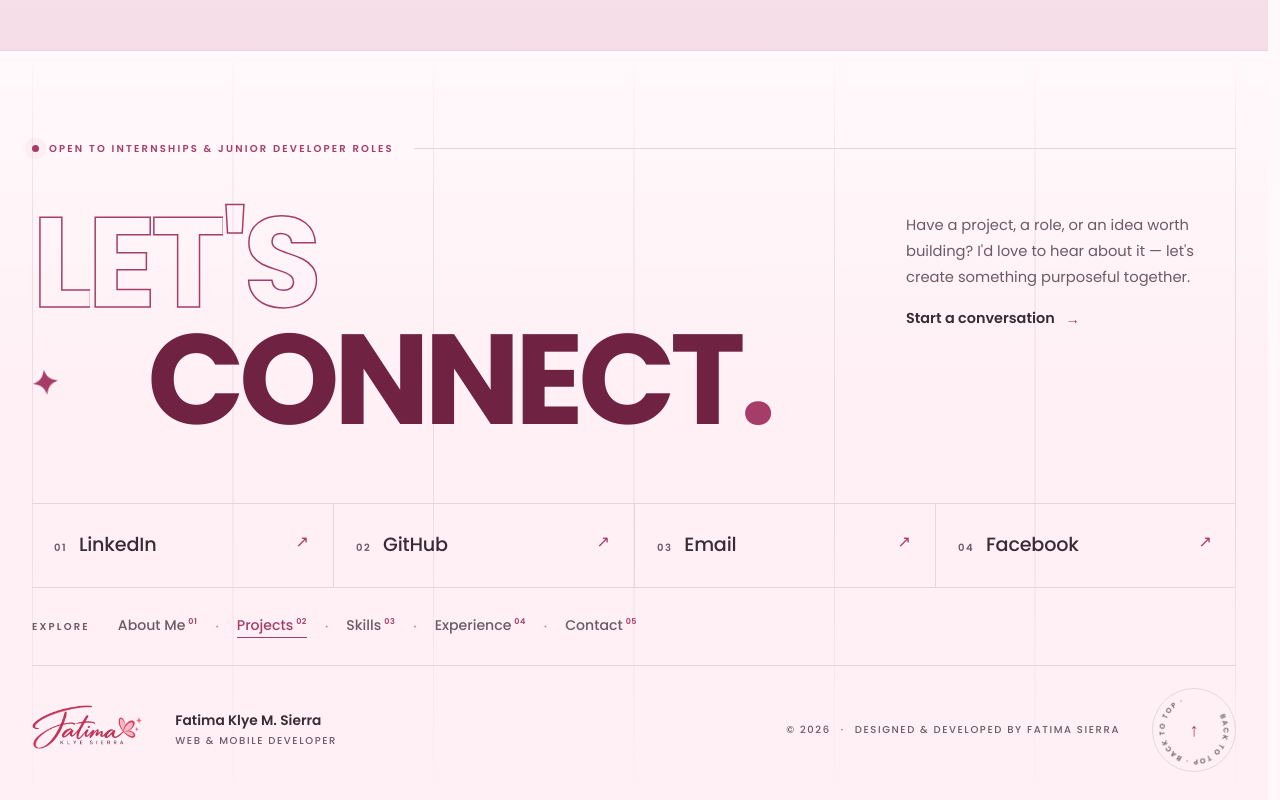
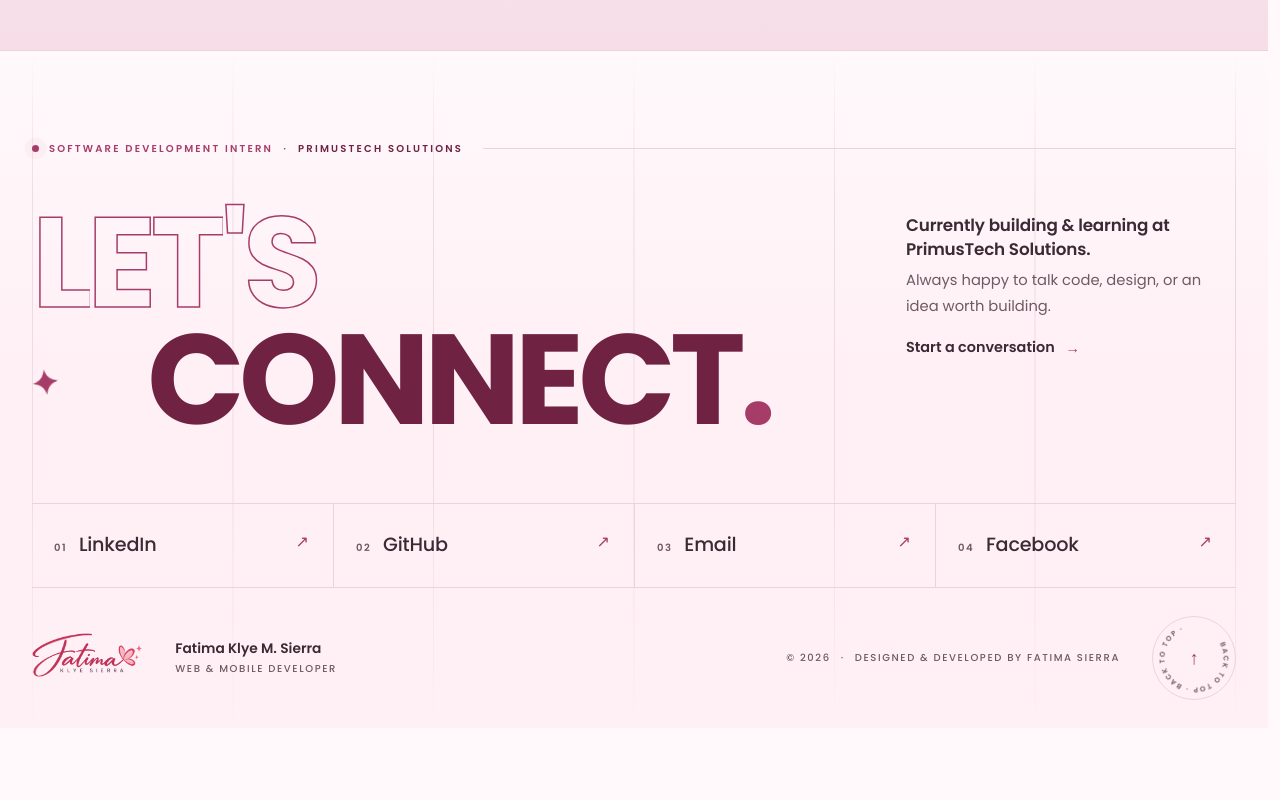
Before and after one commit to FatimaKlye/fatima-sierra-portfolio, a Next.js app: page /projects/beautiverse in a window 1280 px wide. Shown: the part 4903-5703 px from the top of the page. After the commit the page ends 5631 px from the top, so only its background shows below. Built offline with nearby package versions, Linux system fonts and the light colour scheme.

Commit message:
refactor SiteFooter component and styles for clarity and updated role information

```diff
--- a/components/layout/SiteFooter.module.css
+++ b/components/layout/SiteFooter.module.css
@@ -1,4 +1,4 @@
-/* Editorial closing panel: one oversized statement, a social rail, a quiet index and a signature line. */
+/* Editorial closing panel: a current-role eyebrow, one oversized statement, a social rail and a signature line. */
 .footer {
   --ft-pink: var(--color-primary);
   --ft-burgundy: #6f2242;
@@ -60,8 +60,11 @@
   gap: 20px;
 }
 
-.eyebrow,
-.navLabel {
+.eyebrow {
+  display: inline-flex;
+  flex-shrink: 0;
+  align-items: center;
+  gap: 10px;
   margin: 0;
   color: var(--ft-pink);
   font-size: 10px;
@@ -71,11 +74,12 @@
   text-transform: uppercase;
 }
 
-.eyebrow {
-  display: inline-flex;
-  flex-shrink: 0;
-  align-items: center;
-  gap: 10px;
+.eyebrowSep {
+  color: var(--color-text-muted);
+}
+
+.eyebrowOrg {
+  color: var(--ft-burgundy);
 }
 
 .pulse {
@@ -187,6 +191,17 @@
   color: var(--color-text-muted);
   font-size: 0.92rem;
   line-height: 1.75;
+}
+
+/* The current-role statement leads; the friendly follow-up stays muted beneath it. */
+.inviteText strong {
+  display: block;
+  margin-bottom: 6px;
+  color: var(--color-text-primary);
+  font-size: 1.05rem;
+  font-weight: 600;
+  letter-spacing: -0.01em;
+  line-height: 1.45;
 }
 
 .inviteLink {
@@ -341,69 +356,15 @@ a:focus-visible .arrowDiagonal > span:last-child { transform: translate(0, 0); }
   margin-left: auto;
 }
 
-/* ---------- Index navigation ---------- */
-
-.nav {
-  display: flex;
-  flex-wrap: wrap;
-  align-items: center;
-  gap: 12px 28px;
-  padding: 26px 0;
-}
-
-.navLabel {
-  color: var(--color-text-muted);
-}
-
-.nav ul {
-  display: flex;
-  flex-wrap: wrap;
-  gap: 10px 18px;
-  margin: 0;
-  padding: 0;
-  list-style: none;
-}
-
-.nav li {
-  display: flex;
-  align-items: center;
-  gap: 18px;
-}
-
-.nav li + li::before {
-  content: "·";
-  color: var(--color-secondary);
-}
-
-.nav a {
-  color: var(--color-text-muted);
-  font-size: 0.88rem;
-  font-weight: 500;
-  transition: color 250ms ease, background-size 450ms var(--ft-ease);
-}
-
-.nav a:hover,
-.nav a:focus-visible,
-.nav a[aria-current="page"] {
-  color: var(--ft-pink);
-}
-
-.nav sup {
-  margin-left: 3px;
-  color: var(--ft-pink);
-  font-size: 8px;
-  font-weight: 600;
-  letter-spacing: 0.06em;
-}
-
 /* ---------- Signature line ---------- */
 
+/* The social rail's bottom border doubles as this row's divider. */
 .bottom {
   display: grid;
   grid-template-columns: auto 1fr auto auto;
   align-items: center;
   gap: 18px 32px;
-  padding: 22px 0 28px;
+  padding: 28px 0;
 }
 
 .signature {
@@ -584,14 +545,15 @@ a:focus-visible .arrowDiagonal > span:last-child { transform: translate(0, 0); }
 }
 
 @media (max-width: 640px) {
-  .eyebrow { flex-shrink: 1; line-height: 1.7; }
+  .eyebrow { flex-shrink: 1; flex-wrap: wrap; row-gap: 2px; line-height: 1.7; }
+  .eyebrowSep { display: none; }
+  /* Company drops to its own line, aligned under the role (7px pulse + 10px gap). */
+  .eyebrowOrg { flex-basis: 100%; padding-left: 17px; }
   .eyebrowRow .rule { display: none; }
   .credits { flex-direction: column; }
   .credits > [aria-hidden] { display: none; }
   .invite { justify-self: start; }
   .social { padding: 20px 14px; }
-  .nav { gap: 12px; }
-  .navLabel { flex-basis: 100%; }
 
   .bottom {
     grid-template-columns: 1fr auto;
@@ -616,7 +578,6 @@ a:focus-visible .arrowDiagonal > span:last-child { transform: translate(0, 0); }
   .arrowTrack > span,
   .social::before,
   .socialLabel,
-  .nav a,
   .signatureLogo,
   .swash path,
   .backToTop,
--- a/components/layout/SiteFooter.tsx
+++ b/components/layout/SiteFooter.tsx
@@ -2,22 +2,11 @@
 
 import Image from "next/image";
 import Link from "next/link";
-import { usePathname } from "next/navigation";
 import { useEffect, useRef, useSyncExternalStore } from "react";
 import gsap from "gsap";
 import { ScrollTrigger } from "gsap/ScrollTrigger";
 import { CONTACT_EMAIL, SOCIAL_LINKS } from "@/components/contact/contactData";
 import styles from "./SiteFooter.module.css";
-
-type FooterNavLink = { href: string; label: string; activeOn?: string[] };
-
-const FOOTER_NAV_LINKS: FooterNavLink[] = [
-  { href: "/about", label: "About Me" },
-  { href: "/projects", label: "Projects" },
-  { href: "/skills", label: "Skills" },
-  { href: "/experience", label: "Experience", activeOn: ["/certifications"] },
-  { href: "/contact", label: "Contact" },
-];
 
 type FooterSocial = { id: string; label: string; href: string; external: boolean };
 
@@ -43,13 +32,8 @@ const HEADLINE = [
 const subscribeNever = () => () => {};
 const getYear = () => new Date().getFullYear();
 
-function isActive(link: FooterNavLink, pathname: string): boolean {
-  return [link.href, ...(link.activeOn ?? [])].some((route) => pathname === route || pathname.startsWith(`${route}/`));
-}
-
 export default function SiteFooter() {
   const rootRef = useRef<HTMLElement>(null);
-  const pathname = usePathname();
   const year = useSyncExternalStore(subscribeNever, getYear, getYear);
 
   useEffect(() => {
@@ -150,7 +134,9 @@ export default function SiteFooter() {
         <div className={styles.eyebrowRow}>
           <p className={styles.eyebrow} data-ft-rise>
             <span className={styles.pulse} aria-hidden="true" />
-            Open to internships &amp; junior developer roles
+            <span>Software Development Intern</span>
+            <span className={styles.eyebrowSep} aria-hidden="true">·</span>
+            <span className={styles.eyebrowOrg}>PrimusTech Solutions</span>
           </p>
           <span className={styles.rule} data-ft-line aria-hidden="true" />
         </div>
@@ -173,8 +159,8 @@ export default function SiteFooter() {
 
           <div className={styles.invite}>
             <p className={styles.inviteText} data-ft-rise>
-              Have a project, a role, or an idea worth building? I&apos;d love to hear about it — let&apos;s create
-              something purposeful together.
+              <strong>Currently building &amp; learning at PrimusTech Solutions.</strong> Always happy to talk code,
+              design, or an idea worth building.
             </p>
             <Link className={styles.inviteLink} href="/contact" data-ft-rise>
               <span className={styles.underline}>Start a conversation</span>
@@ -209,26 +195,6 @@ export default function SiteFooter() {
             </li>
           ))}
         </ul>
-
-        <nav className={styles.nav} aria-label="Footer navigation" data-ft-rise>
-          <span className={styles.navLabel} aria-hidden="true">Explore</span>
-          <ul>
-            {FOOTER_NAV_LINKS.map((link, index) => (
-              <li key={link.href}>
-                <Link
-                  className={styles.underline}
-                  href={link.href}
-                  aria-current={isActive(link, pathname) ? "page" : undefined}
-                >
-                  {link.label}
-                  <sup aria-hidden="true">0{index + 1}</sup>
-                </Link>
-              </li>
-            ))}
-          </ul>
-        </nav>
-
-        <span className={styles.rule} data-ft-line aria-hidden="true" />
 
         <div className={styles.bottom}>
           <Link className={styles.signature} href="/" aria-label="Fatima Klye Sierra home">
```
